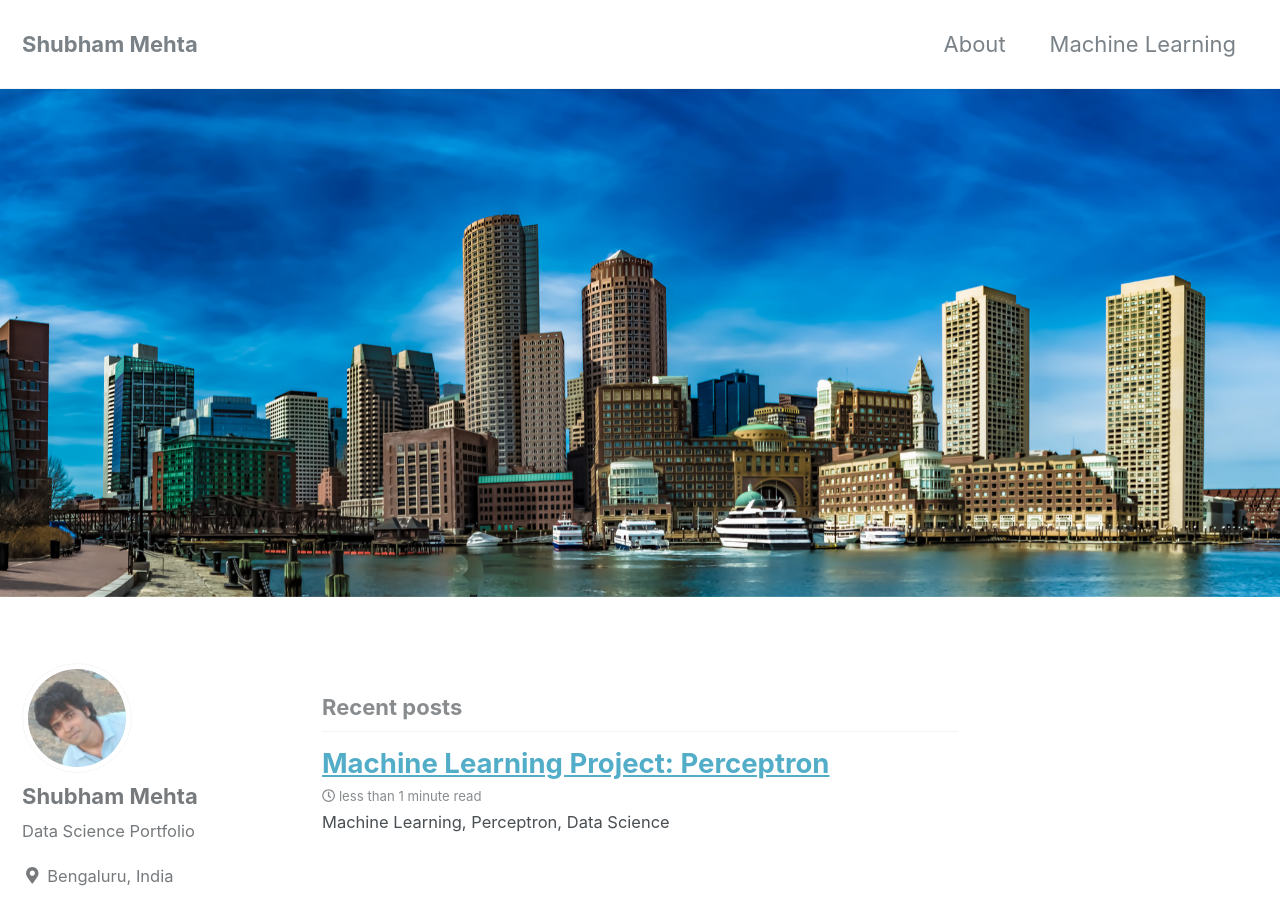
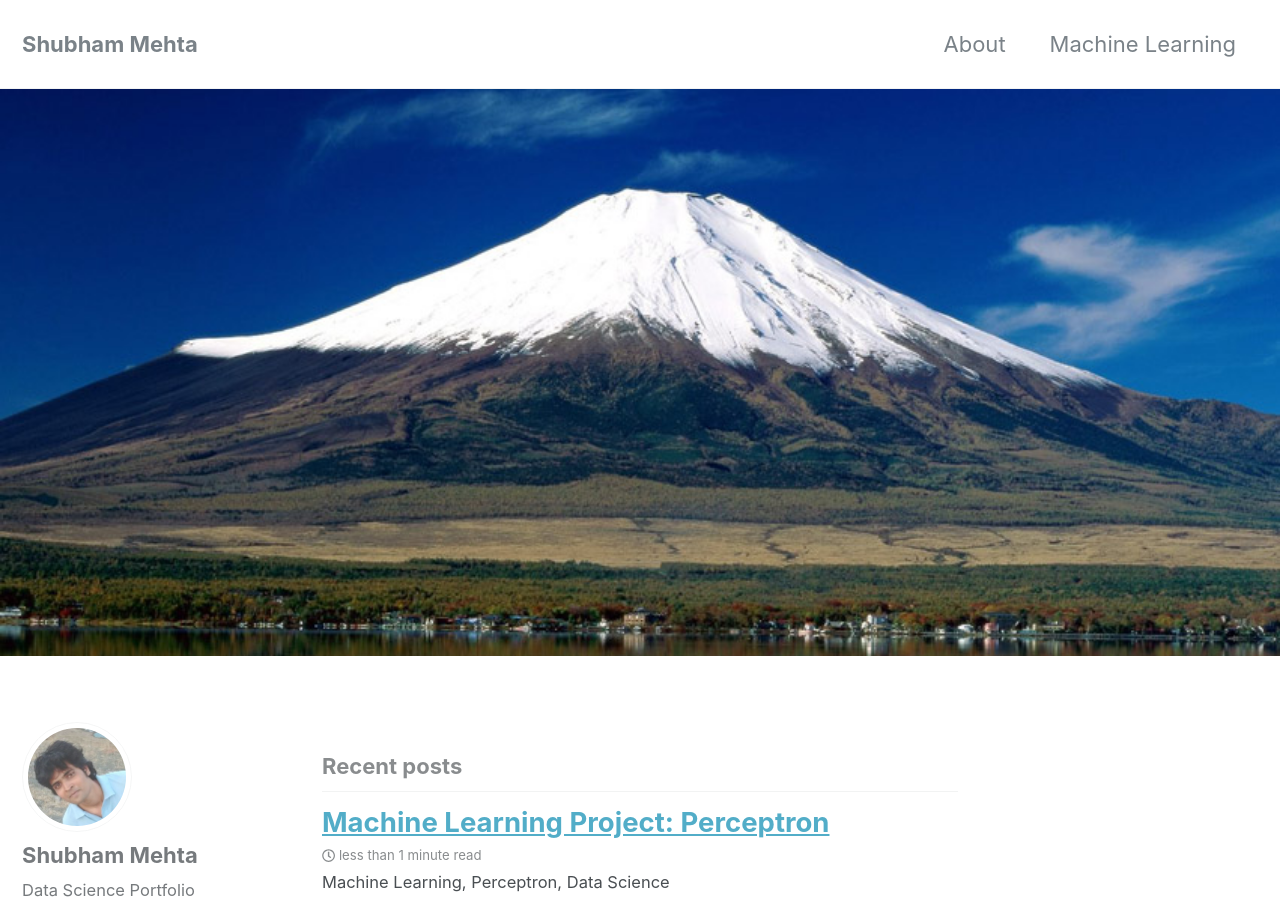
Before and after one commit to shubhambmehta/shubhambmehta.github.io, a Jekyll site: the page built from index.html, in a window 1280 px wide and 900 px high. Built offline with Jekyll 4.4.1, drawn with Linux system fonts in a browser that asks for light colours; nearby versions of some CDN libraries; the list of posts is cut into pages by our own code.

Commit message:
Update index.html

```diff
--- a/index.html
+++ b/index.html
@@ -2,5 +2,5 @@
 layout: home
 author_profile: true
 header:
-  image: "/images/waterfront.jpg"
+  image: "/images/mount-fuji.jpg"
 ---
```
